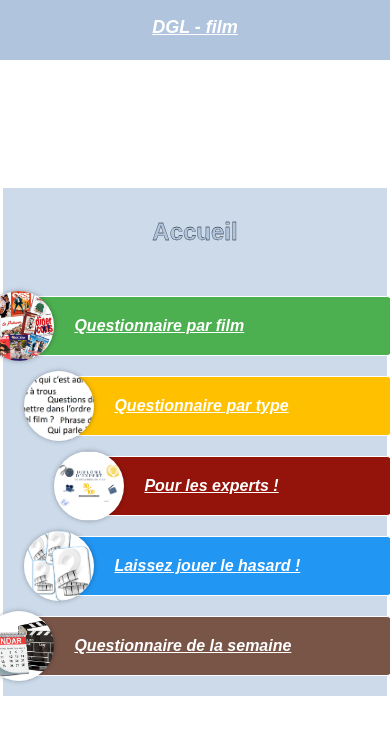
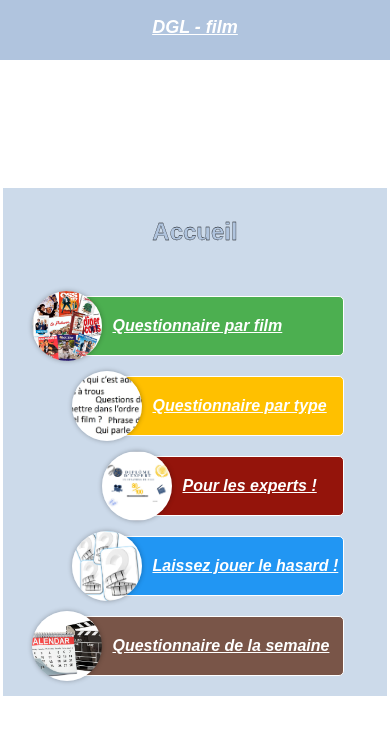
Before and after one commit to GodefroyL/questionnaire-film, a Jekyll site: the page built from index.html, in a window 390 px wide. Shown: the top 735 px of the page. Built offline with Jekyll 4.4.1, drawn with Linux system fonts in a browser that asks for light colours.

Commit message:
test correction dtyle accueil telephone

```diff
--- a/static/css/accueil.css
+++ b/static/css/accueil.css
@@ -37,6 +37,7 @@
 .bouton_accueil span {
     font-size: 1.5rem;
     margin-left: 20px;
+    margin-right: 5px;
 }
 
 @media (max-width: 800px) {
@@ -44,9 +45,10 @@
     border-top-right-radius: 0px;
     border-bottom-right-radius: 0px;
     padding-right: 5%;
-    width: 100%;
+    width: auto;
     }
     .bouton_accueil span {
         font-size: 1rem;
+        margin-left: 10px;
     }
 }
```
